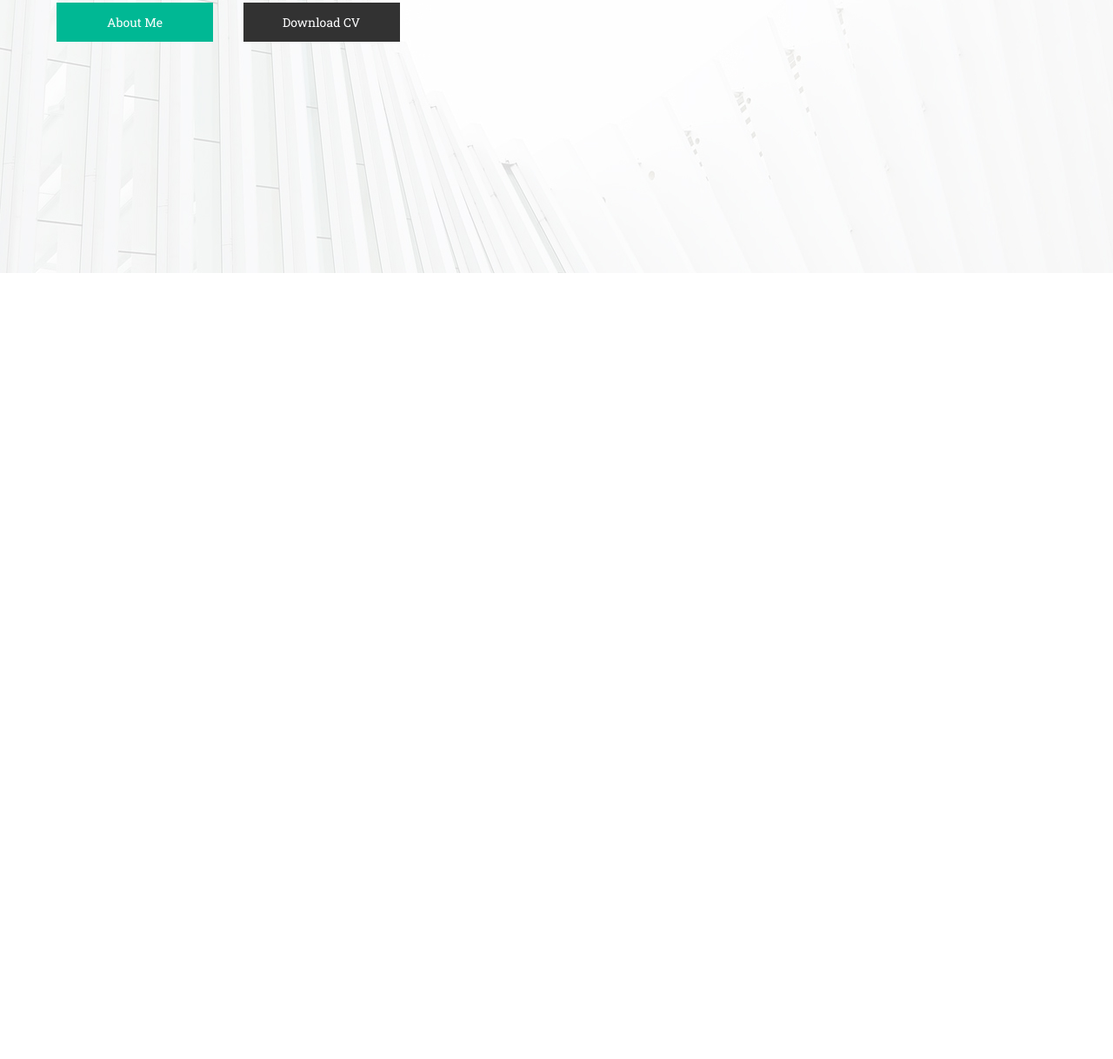
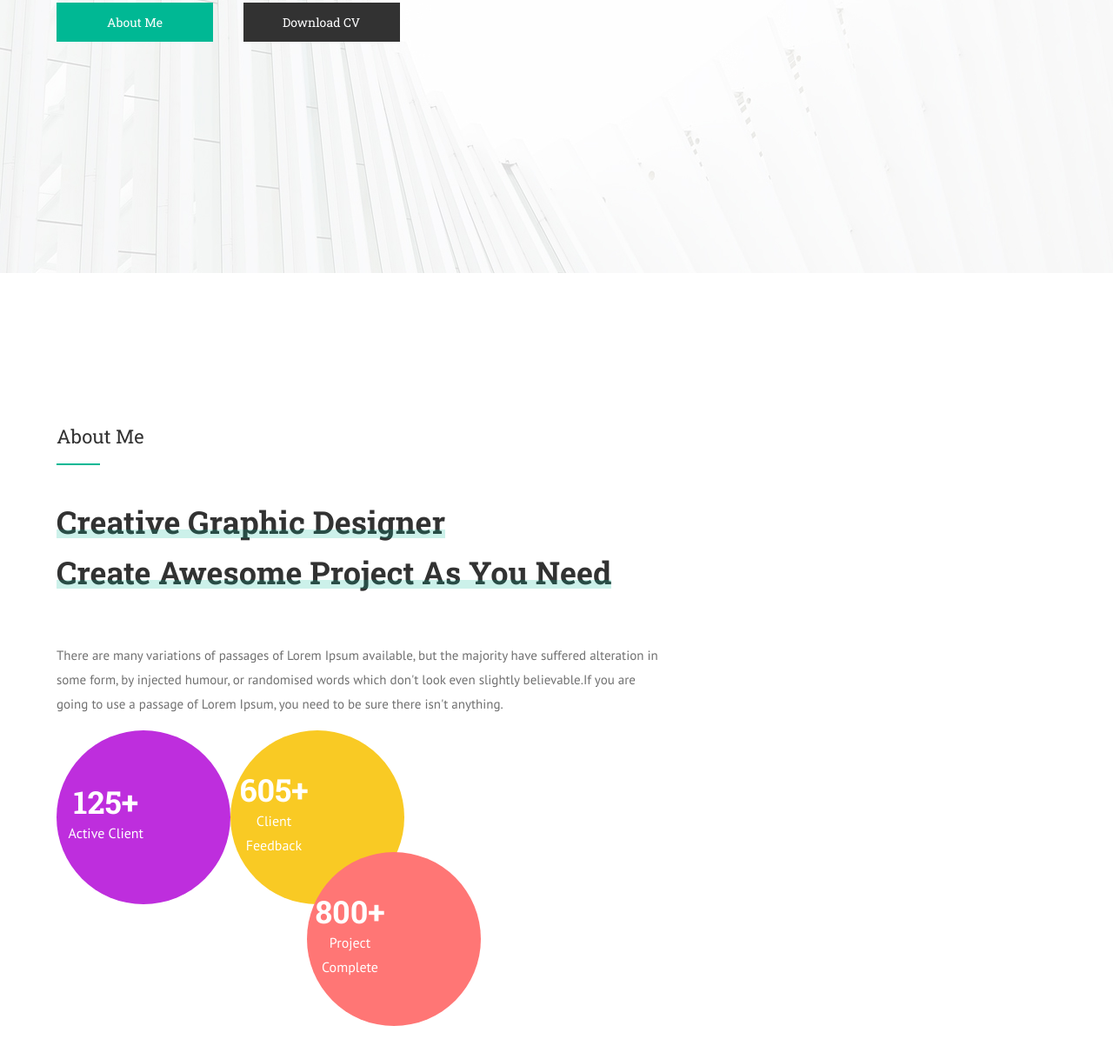
Before and after one commit to stepanfedyanov/designer-site, a website: page src/index.html in a window 1280 px wide. Shown: the part 586-1804 px from the top of the page at 87% size. Before the commit the page ends 900 px from the top, so only its background shows below. Drawn offline with nearby package versions, Linux system fonts and the light colour scheme; files that its build step writes are made by us from their sources.

Commit message:
add about-me screen

```diff
--- a/src/index.html
+++ b/src/index.html
@@ -31,5 +31,34 @@
             </div>
         </div>
     </section>
+
+    <section class="about-me">
+        <div class="container">
+            <div class="tiitle">
+                <div class="tittle__sub">About Me</div>
+                <div class="tittle__line"></div>
+                <h2 class="tittle__text">
+                    Creative Graphic Designer
+                </h2><br>
+                <h2 class="tittle__text">
+                    Create Awesome Project As You Need
+                </h2>
+            </div>
+            <p class="about-me__text">There are many variations of passages of Lorem Ipsum available, but the majority have suffered alteration in<br> some form, by injected humour, or randomised words which don't look even slightly believable.If you are<br> going to use a passage of Lorem Ipsum, you need to be sure there isn't anything.</p>
+            <div class="about-me__circles">
+                <div class="circles">
+                    <div class="circle circle_purple">
+                        <div class="circle__text"><span>125+</span><br> Active Client</div>
+                    </div>
+                    <div class="circle circle_yellow">
+                        <div class="circle__text"><span>605+</span><br> Client Feedback</div>
+                    </div>
+                    <div class="circle circle_pink">
+                        <div class="circle__text"><span>800+</span><br> Project Complete</div>
+                    </div>
+                </div>
+            </div>
+        </div>
+    </section>
 </body>
 </html>
--- /dev/null
+++ b/src/sass/blocks/_about-me.scss
@@ -0,0 +1,21 @@
+.about-me {
+    background-color: white;
+    min-height: 640px;
+    padding-top: 177px;
+    padding-bottom: 150px;
+    &__text {
+        font-family: 'PTSans';
+        font-size: 15px;
+        font-weight: normal;
+        font-stretch: normal;
+        font-style: normal;
+        line-height: 1.87;
+        letter-spacing: normal;
+        text-align: left;
+        color: #707070;
+        margin-top: 49px;
+    }
+    &__circles {
+        position: relative;
+    }
+}
--- /dev/null
+++ b/src/sass/blocks/_circles.scss
@@ -0,0 +1,50 @@
+.circles {
+    display: flex;
+    height: 340px;
+    width: 400px;
+}
+
+.circle {
+    width: 200px;
+    height: 200px;
+    border-radius: 100%;
+    position: relative;
+    &_purple {
+        background-color: #be2edd;
+    }
+    &_yellow {
+        background-color: #f9ca24;
+    }
+    &_pink {
+        background-color: #ff7675;
+        position: absolute;
+        bottom: 0;
+        left: 25%;
+    }
+    &__text {
+        position: absolute;
+        top: 50%;
+        transform: translateY(-50%);
+        right: 50%;
+        font-family: 'PTSans';
+        font-size: 16px;
+        font-weight: normal;
+        font-stretch: normal;
+        font-style: normal;
+        line-height: 1.75;
+        letter-spacing: normal;
+        text-align: center;
+        color: #ffffff;
+        span {
+            font-family: 'Roboto Slab';
+            font-size: 36px;
+            font-weight: bold;
+            font-stretch: normal;
+            font-style: normal;
+            line-height: 0.78;
+            letter-spacing: normal;
+            text-align: center;
+            color: #ffffff;
+        }
+    }
+}
--- /dev/null
+++ b/src/sass/blocks/_tittle.scss
@@ -0,0 +1,42 @@
+.tittle {
+    &__sub {
+        font-family: 'Roboto Slab';
+        font-size: 22px;
+        font-weight: normal;
+        font-stretch: normal;
+        font-style: normal;
+        line-height: 22px;
+        letter-spacing: normal;
+        text-align: left;
+        color: #323232;
+    }
+    &__line {
+        width: 50px;
+        height: 2px;
+        background-color: #00b894;
+        margin-top: 20px;
+        margin-bottom: 40px;
+    }
+    &__text {
+        font-family: 'Roboto Slab';
+        font-size: 36px;
+        font-weight: bold;
+        font-stretch: normal;
+        font-style: normal;
+        line-height: 1.39;
+        letter-spacing: normal;
+        text-align: left;
+        color: #323232;
+        position: relative;
+        display: inline-block;
+        &::before {
+            content: '';
+            position: absolute;
+            width: 100%;
+            height: 10px;
+            opacity: 0.2;
+            bottom: 6px;
+            background-color: #00b894;
+        }
+    }
+}
--- a/src/sass/style.scss
+++ b/src/sass/style.scss
@@ -15,5 +15,8 @@
 @import 'blocks/promo';
 @import 'blocks/nav';
 @import 'blocks/btn';
+@import 'blocks/tittle';
+@import 'blocks/circles';
+@import 'blocks/about-me';
 
 @import 'main/media';
```
Also changed, not shown: dist/css/style.min.css, dist/index.html.
